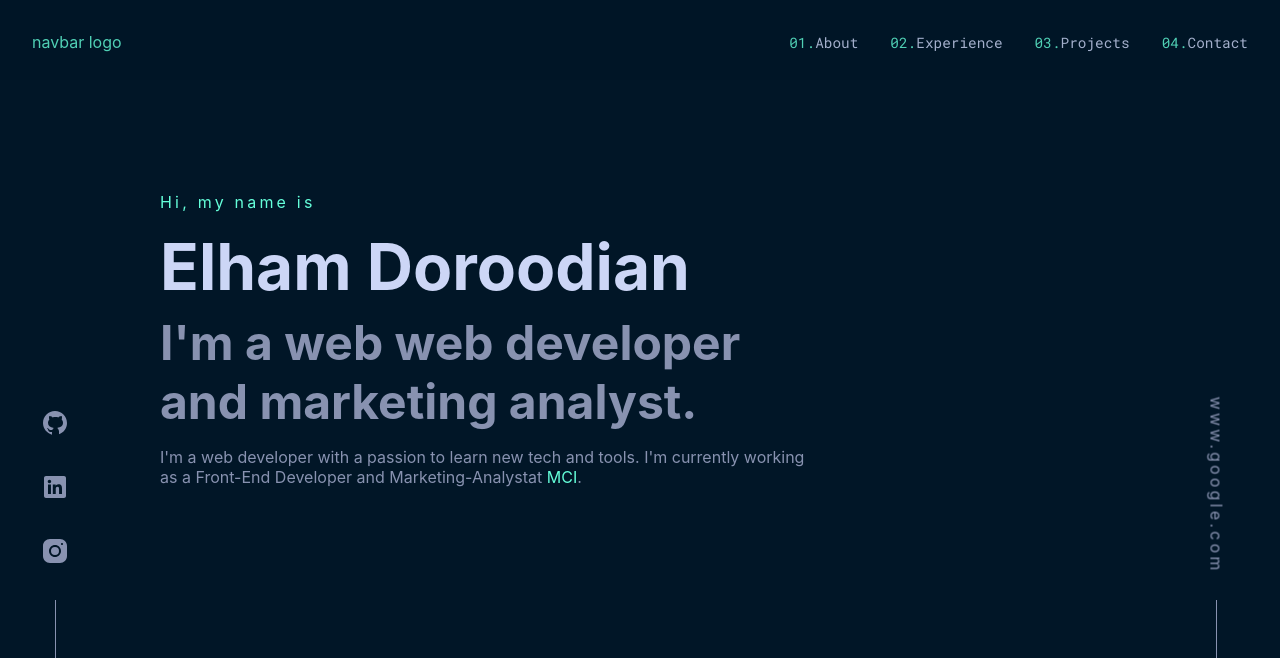
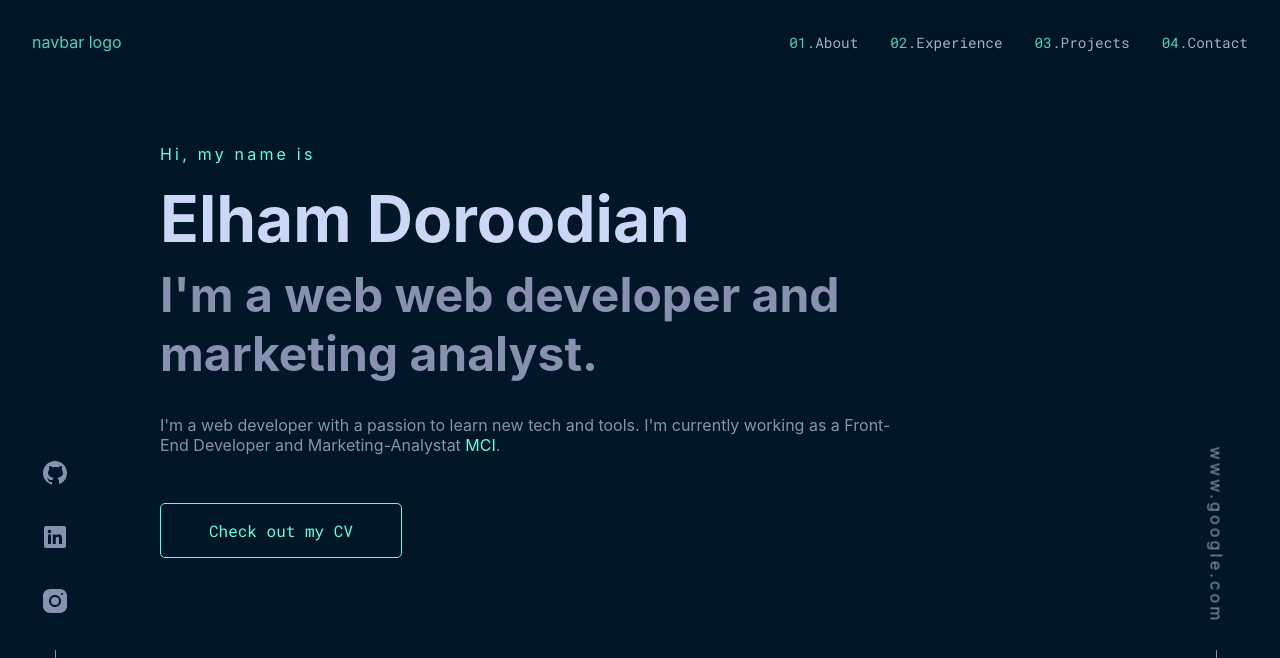
Before and after one commit to Elhamdorudian/elham-portfolio, a React (Create React App) app: page / in a window 1280 px wide. Shown: the top 658 px of the page. Built offline with nearby package versions, Linux system fonts and the light colour scheme.

Commit message:
adding cv

```diff
--- /dev/null
+++ b/src/assets/styles/Introduction.css
@@ -0,0 +1,71 @@
+.main-content-intro h1{
+    font-size: 2rem;
+    margin:0;
+    color: var(--white);
+ }
+
+ .main-content-intro h2{
+     font-size: 1.5rem;
+     margin:0.5rem 0 0 0;
+     color: var(--gray);
+  }
+
+ .main-content-p{
+     font-size: 0.75rem;
+     letter-spacing: 0.2rem;
+     color: var(--green);
+  }
+
+ .main-content-desc{
+     font-size: 0.75rem;
+     margin: 2rem 0 0 0;
+     color: var(--gray);
+ }
+
+ .main-content-desc a{
+     text-decoration: none;
+     color: var(--green);
+ }
+
+ .cv-btn{
+     font-size: 1rem;
+     font-family: 'Roboto Mono', monospace;
+     /* letter-spacing: 0.1rem; */
+     color: var(--green);
+     background-color: transparent;
+     padding: 1rem 3rem;
+     margin-top: 3rem;
+     border: 1px solid var(--green);
+    border-radius: 5px;
+ }
+
+ .cv-btn:hover{
+        background-color: var(--darkgreen);
+        /* color: var(--white); */
+ }
+
+ @media only screen and (min-width: 768px) {
+
+    .main-content-intro h1{
+        font-size: 4rem;
+     }
+
+    .main-content-intro h2{
+         font-size: 3rem;
+      }
+
+    .main-content-p{
+         font-size: 1rem;
+      }
+
+    .main-content-desc{
+         font-size: 1rem;
+     }
+
+  }
+
+  @media only screen and (min-width: 1024px){
+    .main-content{
+        padding-top: 6rem;
+    }
+  }
--- a/src/assets/styles/Main.css
+++ b/src/assets/styles/Main.css
@@ -2,40 +2,13 @@
 
 .main-wrapper{
     display: flex;
+    /* font-family: 'Roboto Mono', monospace;   */
 }
 .main-content{
     padding: 3rem 2rem 2rem 2rem;
     width: 100vh;
 }
 
-.main-content-intro h1{
-   font-size: 2rem;
-   margin:0;
-   color: var(--white);
-}
-
-.main-content-intro h2{
-    font-size: 1.5rem;
-    margin:0.5rem 0 0 0;
-    color: var(--gray);
- }
-
-.main-content-p{
-    font-size: 0.75rem;
-    letter-spacing: 0.2rem;
-    color: var(--green);
- }
-
-.main-content-desc{
-    font-size: 0.75rem;
-    margin: 1rem 0 0 0;
-    color: var(--gray);
-}
-
-.main-content-desc a{
-    text-decoration: none;
-    color: var(--green);
-}
 .side-nav{
     display: none;
 }
@@ -50,22 +23,6 @@
     .main-content{
         padding-top: 4rem;
     }
-
-    .main-content-intro h1{
-        font-size: 4rem;
-     }
-
-    .main-content-intro h2{
-         font-size: 3rem;
-      }
-
-    .main-content-p{
-         font-size: 1rem;
-      }
-
-    .main-content-desc{
-         font-size: 1rem;
-     }
 
     .side-nav{
         display: flex;
@@ -88,7 +45,7 @@
     }
 
     .nav-line{
-    height: 200px;
+    height: 150px;
     background-color: var(--gray);
     width: 1px;
     margin:0 auto;
@@ -112,9 +69,6 @@
 
   @media only screen and (min-width: 1024px){
     .main-content{
-        padding-top: 6rem;
-    }
-    .main-content-intro{
-        max-width: 90%;
+        padding-top: 3rem;
     }
   }
--- a/src/components/Introduction.js
+++ b/src/components/Introduction.js
@@ -1,3 +1,4 @@
+import "../assets/styles/Introduction.css";
 const Introduction = () => {
   return (
     <div className="main-content-intro">
@@ -12,6 +13,7 @@ const Introduction = () => {
         </a>
         .
       </p>
+      <button className="cv-btn">Check out my CV</button>
     </div>
   );
 };
--- a/src/index.css
+++ b/src/index.css
@@ -23,6 +23,7 @@ code {
 
 :root {
   --green: #64ffda;
+  --darkgreen: #032a2a;
   --navy: #011627;
   --white: #CCD6f6;
   --gray: #8892B0;
```
